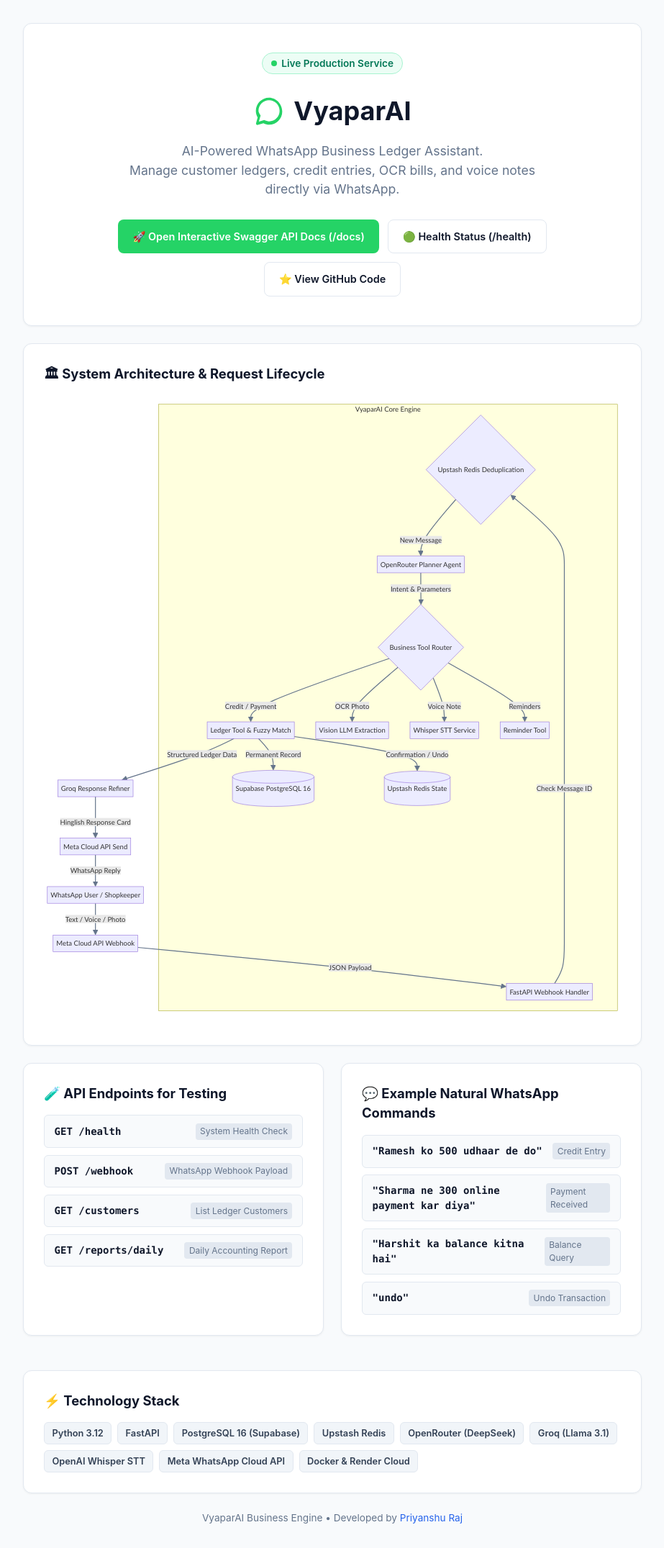
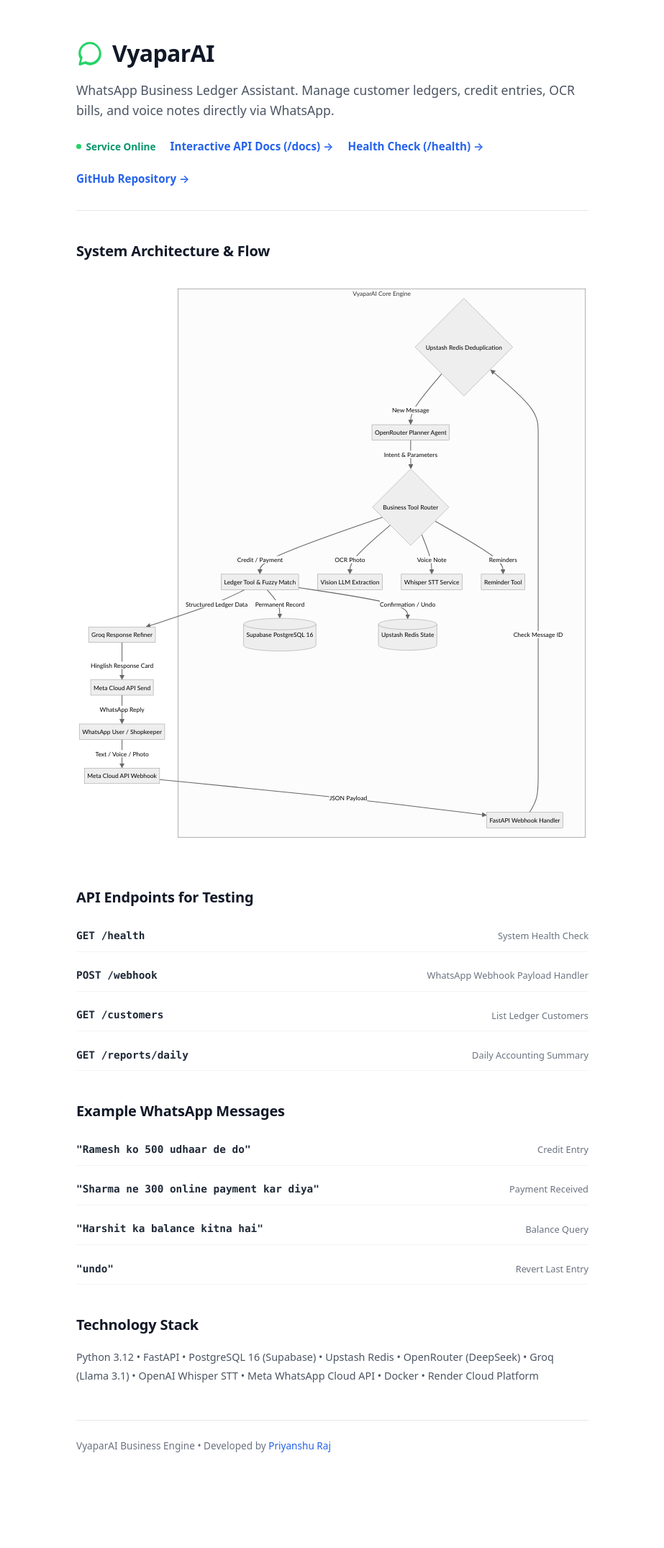
Before and after one commit to priyanshuraj20/VyaparAi, a FastAPI app: page / in a window 1280 px wide. Shown: the whole page at 72% size, without its empty margins (178-1101 px from the left). After the commit the page ends 2018 px from the top, so only its background shows below. Run offline with FastAPI, Linux system fonts and the light colour scheme.

Commit message:
Update landing page to clean light theme document layout without boxes or custom web fonts

```diff
--- a/app/static/css/style.css
+++ b/app/static/css/style.css
@@ -1,13 +1,12 @@
 :root {
-  --bg: #f8fafc;
-  --card-bg: #ffffff;
-  --border: #e2e8f0;
-  --text-main: #0f172a;
-  --text-muted: #64748b;
+  --bg: #ffffff;
+  --text-main: #111827;
+  --text-muted: #4b5563;
+  --text-light: #6b7280;
+  --border-light: #e5e7eb;
   --wa-green: #25d366;
-  --wa-green-dark: #1da851;
-  --primary-blue: #2563eb;
-  --radius: 12px;
+  --wa-dark: #128c7e;
+  --link-blue: #2563eb;
 }
 
 * {
@@ -17,207 +16,149 @@
 }
 
 body {
-  font-family: -apple-system, BlinkMacSystemFont, "Segoe UI", Roboto, Helvetica, Arial, sans-serif;
+  font-family: system-ui, -apple-system, BlinkMacSystemFont, "Segoe UI", Roboto, Oxygen, Ubuntu, Cantarell, sans-serif;
   background-color: var(--bg);
   color: var(--text-main);
-  line-height: 1.5;
-  padding: 2rem 1rem;
-  min-height: 100vh;
-  display: flex;
-  flex-direction: column;
-  align-items: center;
+  line-height: 1.6;
+  padding: 3rem 1.5rem;
+  max-width: 760px;
+  margin: 0 auto;
 }
 
-.container {
-  max-width: 860px;
-  width: 100%;
+/* Header Section */
+.header-section {
+  margin-bottom: 2.5rem;
+  padding-bottom: 2rem;
+  border-bottom: 1px solid var(--border-light);
 }
 
-/* Header */
-.header {
-  background: var(--card-bg);
-  border: 1px solid var(--border);
-  border-radius: var(--radius);
-  padding: 2.5rem 2rem;
-  text-align: center;
-  margin-bottom: 1.5rem;
-  box-shadow: 0 1px 3px rgba(0, 0, 0, 0.05);
+.brand-row {
+  display: flex;
+  align-items: center;
+  gap: 0.75rem;
+  margin-bottom: 0.75rem;
 }
 
-.logo-wrapper {
-  display: flex;
-  align-items: center;
-  justify-content: center;
-  gap: 0.75rem;
-  margin-bottom: 1rem;
-}
-
-.logo-icon {
-  width: 44px;
-  height: 44px;
+.brand-icon {
+  width: 38px;
+  height: 38px;
 }
 
 h1 {
-  font-size: 2.25rem;
+  font-size: 2rem;
   font-weight: 700;
   color: var(--text-main);
+  letter-spacing: -0.02em;
 }
 
 .subtitle {
   font-size: 1.1rem;
   color: var(--text-muted);
-  max-width: 600px;
-  margin: 0 auto 1.75rem auto;
+  margin-bottom: 1.5rem;
 }
 
-.status-badge {
+/* Links & Buttons */
+.nav-links {
+  display: flex;
+  gap: 1.25rem;
+  flex-wrap: wrap;
+  align-items: center;
+}
+
+.nav-link {
+  color: var(--link-blue);
+  text-decoration: none;
+  font-weight: 600;
+  font-size: 0.95rem;
+}
+
+.nav-link:hover {
+  text-decoration: underline;
+}
+
+.badge-status {
   display: inline-flex;
   align-items: center;
   gap: 0.4rem;
-  background: #ecfdf5;
-  color: #047857;
-  border: 1px solid #a7f3d0;
+  color: #059669;
   font-size: 0.85rem;
   font-weight: 600;
-  padding: 0.25rem 0.75rem;
-  border-radius: 9999px;
-  margin-bottom: 1.5rem;
 }
 
-.status-dot {
-  width: 8px;
-  height: 8px;
+.badge-dot {
+  width: 7px;
+  height: 7px;
   background-color: var(--wa-green);
   border-radius: 50%;
 }
 
-/* Buttons */
-.btn-group {
-  display: flex;
-  gap: 0.75rem;
-  justify-content: center;
-  flex-wrap: wrap;
+/* Content Sections */
+.section {
+  margin-bottom: 2.5rem;
 }
 
-.btn {
-  display: inline-flex;
-  align-items: center;
-  gap: 0.5rem;
-  padding: 0.75rem 1.25rem;
-  border-radius: 8px;
-  font-weight: 600;
-  font-size: 0.9rem;
-  text-decoration: none;
-  transition: background-color 0.15s ease;
+h2 {
+  font-size: 1.25rem;
+  font-weight: 700;
+  color: var(--text-main);
+  margin-bottom: 1rem;
+  letter-spacing: -0.01em;
 }
 
-.btn-primary {
-  background-color: var(--wa-green);
-  color: #ffffff;
+p {
+  color: var(--text-muted);
+  font-size: 0.95rem;
+  margin-bottom: 1rem;
 }
 
-.btn-primary:hover {
-  background-color: var(--wa-green-dark);
-}
-
-.btn-outline {
-  background-color: #ffffff;
-  color: var(--text-main);
-  border: 1px solid var(--border);
-}
-
-.btn-outline:hover {
-  background-color: #f1f5f9;
-}
-
-/* Cards */
-.card {
-  background: var(--card-bg);
-  border: 1px solid var(--border);
-  border-radius: var(--radius);
-  padding: 1.75rem;
-  margin-bottom: 1.5rem;
-  box-shadow: 0 1px 3px rgba(0, 0, 0, 0.05);
-}
-
-.card h2 {
-  font-size: 1.15rem;
-  font-weight: 700;
-  margin-bottom: 1rem;
-  color: var(--text-main);
-}
-
-/* Grid */
-.grid-2 {
-  display: grid;
-  grid-template-columns: repeat(auto-fit, minmax(360px, 1fr));
-  gap: 1.5rem;
-  margin-bottom: 1.5rem;
-}
-
-/* Command List */
-.list {
+/* Linear Lists */
+.simple-list {
   list-style: none;
   display: flex;
   flex-direction: column;
-  gap: 0.6rem;
+  gap: 0.75rem;
 }
 
-.list-item {
-  background: #f8fafc;
-  border: 1px solid var(--border);
-  border-radius: 6px;
-  padding: 0.65rem 0.85rem;
-  font-size: 0.875rem;
+.simple-item {
   display: flex;
   justify-content: space-between;
   align-items: center;
+  padding: 0.6rem 0;
+  border-bottom: 1px solid #f3f4f6;
+  font-size: 0.9rem;
 }
 
-.code-text {
-  font-family: ui-monospace, SFMono-Regular, Menlo, Monaco, Consolas, monospace;
-  color: #0f172a;
+.code-font {
+  font-family: ui-monospace, SFMono-Regular, Consolas, monospace;
+  color: #1f2937;
   font-weight: 600;
 }
 
-.tag {
-  font-size: 0.75rem;
-  color: var(--text-muted);
-  background: #e2e8f0;
-  padding: 0.15rem 0.4rem;
-  border-radius: 4px;
+.tag-label {
+  color: var(--text-light);
+  font-size: 0.8rem;
 }
 
-/* Tech Stack Pills */
-.pills {
-  display: flex;
-  flex-wrap: wrap;
-  gap: 0.5rem;
+.tech-text {
+  color: var(--text-muted);
+  font-size: 0.9rem;
+  line-height: 1.8;
 }
 
-.pill {
-  background: #f1f5f9;
-  border: 1px solid var(--border);
-  color: #334155;
-  font-size: 0.8rem;
-  font-weight: 600;
-  padding: 0.3rem 0.65rem;
-  border-radius: 6px;
-}
-
-.mermaid-wrapper {
+.mermaid-box {
+  padding: 1rem 0;
   overflow-x: auto;
-  padding: 0.5rem 0;
 }
 
 footer {
-  text-align: center;
+  margin-top: 3rem;
+  padding-top: 1.5rem;
+  border-top: 1px solid var(--border-light);
   font-size: 0.85rem;
-  color: var(--text-muted);
-  margin-top: 1rem;
+  color: var(--text-light);
 }
 
 footer a {
-  color: var(--primary-blue);
+  color: var(--link-blue);
   text-decoration: none;
 }
--- a/app/templates/index.html
+++ b/app/templates/index.html
@@ -10,57 +10,38 @@
     document.addEventListener("DOMContentLoaded", function() {
       mermaid.initialize({
         startOnLoad: true,
-        theme: 'default',
-        themeVariables: {
-          primaryColor: '#e0f2fe',
-          primaryTextColor: '#0f172a',
-          primaryBorderColor: '#0284c7',
-          lineColor: '#64748b',
-          secondaryColor: '#f0fdf4',
-          tertiaryColor: '#f8fafc'
-        }
+        theme: 'neutral'
       });
     });
   </script>
 </head>
 <body>
 
-  <div class="container">
   <!-- Header -->
-    <div class="header">
-      <div class="status-badge">
-        <span class="status-dot"></span> Live Production Service
-      </div>
-
-      <div class="logo-wrapper">
-        <svg class="logo-icon" viewBox="0 0 24 24" fill="none" xmlns="http://www.w3.org/2000/svg">
+  <header class="header-section">
+    <div class="brand-row">
+      <svg class="brand-icon" viewBox="0 0 24 24" fill="none" xmlns="http://www.w3.org/2000/svg">
         <path fill-rule="evenodd" clip-rule="evenodd" d="M12 2C6.47715 2 2 6.47715 2 12C2 13.8262 2.49023 15.5381 3.34689 17.0125L2.14648 21.4014C2.04603 21.7694 2.15243 22.1611 2.42416 22.4237C2.69588 22.6863 3.09033 22.7801 3.45411 22.6687L7.7601 21.3508C9.18244 22.0834 10.7937 22.5 12 22.5C17.5228 22.5 22 18.0228 22 12.5C22 6.97715 17.5228 2 12 2ZM12 4C16.4183 4 20 7.58172 20 12C20 16.4183 16.4183 20 12 20C10.9575 20 9.57143 19.6453 8.35059 18.9959L4.30078 20.2354L5.59082 15.5088C4.58284 14.1843 4 12.6568 4 12C4 7.58172 7.58172 4 12 4Z" fill="#25D366"/>
       </svg>
       <h1>VyaparAI</h1>
     </div>
 
     <p class="subtitle">
-        AI-Powered WhatsApp Business Ledger Assistant.<br>
-        Manage customer ledgers, credit entries, OCR bills, and voice notes directly via WhatsApp.
+      WhatsApp Business Ledger Assistant. Manage customer ledgers, credit entries, OCR bills, and voice notes directly via WhatsApp.
     </p>
 
-      <div class="btn-group">
-        <a href="/docs" class="btn btn-primary">
-          🚀 Open Interactive Swagger API Docs (/docs)
-        </a>
-        <a href="/health" class="btn btn-outline">
-          🟢 Health Status (/health)
-        </a>
-        <a href="https://github.com/priyanshuraj20/VyaparAi" target="_blank" class="btn btn-outline">
-          ⭐ View GitHub Code
-        </a>
+    <div class="nav-links">
+      <span class="badge-status"><span class="badge-dot"></span> Service Online</span>
+      <a href="/docs" class="nav-link">Interactive API Docs (/docs) &rarr;</a>
+      <a href="/health" class="nav-link">Health Check (/health) &rarr;</a>
+      <a href="https://github.com/priyanshuraj20/VyaparAi" target="_blank" class="nav-link">GitHub Repository &rarr;</a>
     </div>
-    </div>
+  </header>
 
-    <!-- System Architecture Mermaid Flow -->
-    <div class="card">
-      <h2>🏛 System Architecture & Request Lifecycle</h2>
-      <div class="mermaid-wrapper">
+  <!-- Architecture Flowchart -->
+  <section class="section">
+    <h2>System Architecture & Flow</h2>
+    <div class="mermaid-box">
       <div class="mermaid">
       flowchart TD
           User[WhatsApp User / Shopkeeper] -->|Text / Voice / Photo| Meta[Meta Cloud API Webhook]
@@ -86,77 +67,65 @@
           Reply -->|WhatsApp Reply| User
       </div>
     </div>
-    </div>
+  </section>
 
-    <!-- 2 Column Section -->
-    <div class="grid-2">
-      <!-- How to Test Endpoints -->
-      <div class="card">
-        <h2>🧪 API Endpoints for Testing</h2>
-        <ul class="list">
-          <li class="list-item">
-            <span class="code-text">GET /health</span>
-            <span class="tag">System Health Check</span>
+  <!-- API Endpoints -->
+  <section class="section">
+    <h2>API Endpoints for Testing</h2>
+    <ul class="simple-list">
+      <li class="simple-item">
+        <span class="code-font">GET /health</span>
+        <span class="tag-label">System Health Check</span>
       </li>
-          <li class="list-item">
-            <span class="code-text">POST /webhook</span>
-            <span class="tag">WhatsApp Webhook Payload</span>
+      <li class="simple-item">
+        <span class="code-font">POST /webhook</span>
+        <span class="tag-label">WhatsApp Webhook Payload Handler</span>
       </li>
-          <li class="list-item">
-            <span class="code-text">GET /customers</span>
-            <span class="tag">List Ledger Customers</span>
+      <li class="simple-item">
+        <span class="code-font">GET /customers</span>
+        <span class="tag-label">List Ledger Customers</span>
       </li>
-          <li class="list-item">
-            <span class="code-text">GET /reports/daily</span>
-            <span class="tag">Daily Accounting Report</span>
+      <li class="simple-item">
+        <span class="code-font">GET /reports/daily</span>
+        <span class="tag-label">Daily Accounting Summary</span>
       </li>
     </ul>
-      </div>
+  </section>
 
-      <!-- Example Inputs -->
-      <div class="card">
-        <h2>💬 Example Natural WhatsApp Commands</h2>
-        <ul class="list">
-          <li class="list-item">
-            <span class="code-text">"Ramesh ko 500 udhaar de do"</span>
-            <span class="tag">Credit Entry</span>
+  <!-- Example WhatsApp Commands -->
+  <section class="section">
+    <h2>Example WhatsApp Messages</h2>
+    <ul class="simple-list">
+      <li class="simple-item">
+        <span class="code-font">"Ramesh ko 500 udhaar de do"</span>
+        <span class="tag-label">Credit Entry</span>
       </li>
-          <li class="list-item">
-            <span class="code-text">"Sharma ne 300 online payment kar diya"</span>
-            <span class="tag">Payment Received</span>
+      <li class="simple-item">
+        <span class="code-font">"Sharma ne 300 online payment kar diya"</span>
+        <span class="tag-label">Payment Received</span>
       </li>
-          <li class="list-item">
-            <span class="code-text">"Harshit ka balance kitna hai"</span>
-            <span class="tag">Balance Query</span>
+      <li class="simple-item">
+        <span class="code-font">"Harshit ka balance kitna hai"</span>
+        <span class="tag-label">Balance Query</span>
       </li>
-          <li class="list-item">
-            <span class="code-text">"undo"</span>
-            <span class="tag">Undo Transaction</span>
+      <li class="simple-item">
+        <span class="code-font">"undo"</span>
+        <span class="tag-label">Revert Last Entry</span>
       </li>
     </ul>
-      </div>
-    </div>
+  </section>
 
-    <!-- Tech Stack -->
-    <div class="card">
-      <h2>⚡ Technology Stack</h2>
-      <div class="pills">
-        <span class="pill">Python 3.12</span>
-        <span class="pill">FastAPI</span>
-        <span class="pill">PostgreSQL 16 (Supabase)</span>
-        <span class="pill">Upstash Redis</span>
-        <span class="pill">OpenRouter (DeepSeek)</span>
-        <span class="pill">Groq (Llama 3.1)</span>
-        <span class="pill">OpenAI Whisper STT</span>
-        <span class="pill">Meta WhatsApp Cloud API</span>
-        <span class="pill">Docker & Render Cloud</span>
-      </div>
-    </div>
+  <!-- Technology Stack -->
+  <section class="section">
+    <h2>Technology Stack</h2>
+    <p class="tech-text">
+      Python 3.12 &bull; FastAPI &bull; PostgreSQL 16 (Supabase) &bull; Upstash Redis &bull; OpenRouter (DeepSeek) &bull; Groq (Llama 3.1) &bull; OpenAI Whisper STT &bull; Meta WhatsApp Cloud API &bull; Docker &bull; Render Cloud Platform
+    </p>
+  </section>
 
   <footer>
-      VyaparAI Business Engine • Developed by <a href="https://github.com/priyanshuraj20" target="_blank">Priyanshu Raj</a>
+    VyaparAI Business Engine &bull; Developed by <a href="https://github.com/priyanshuraj20" target="_blank">Priyanshu Raj</a>
   </footer>
-  </div>
 
 </body>
 </html>
```
Lines whose indentation alone changed are shown as unchanged.
